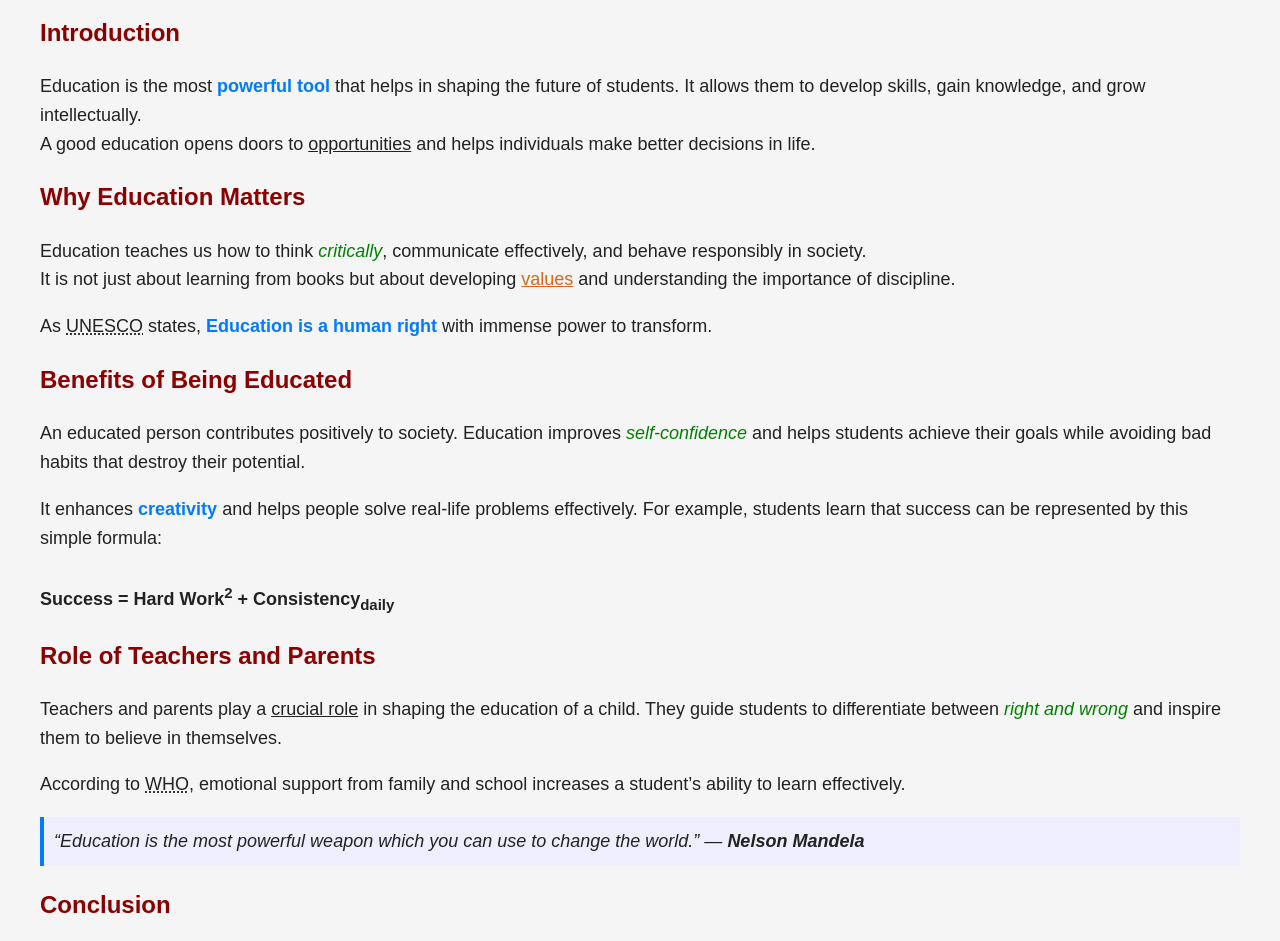
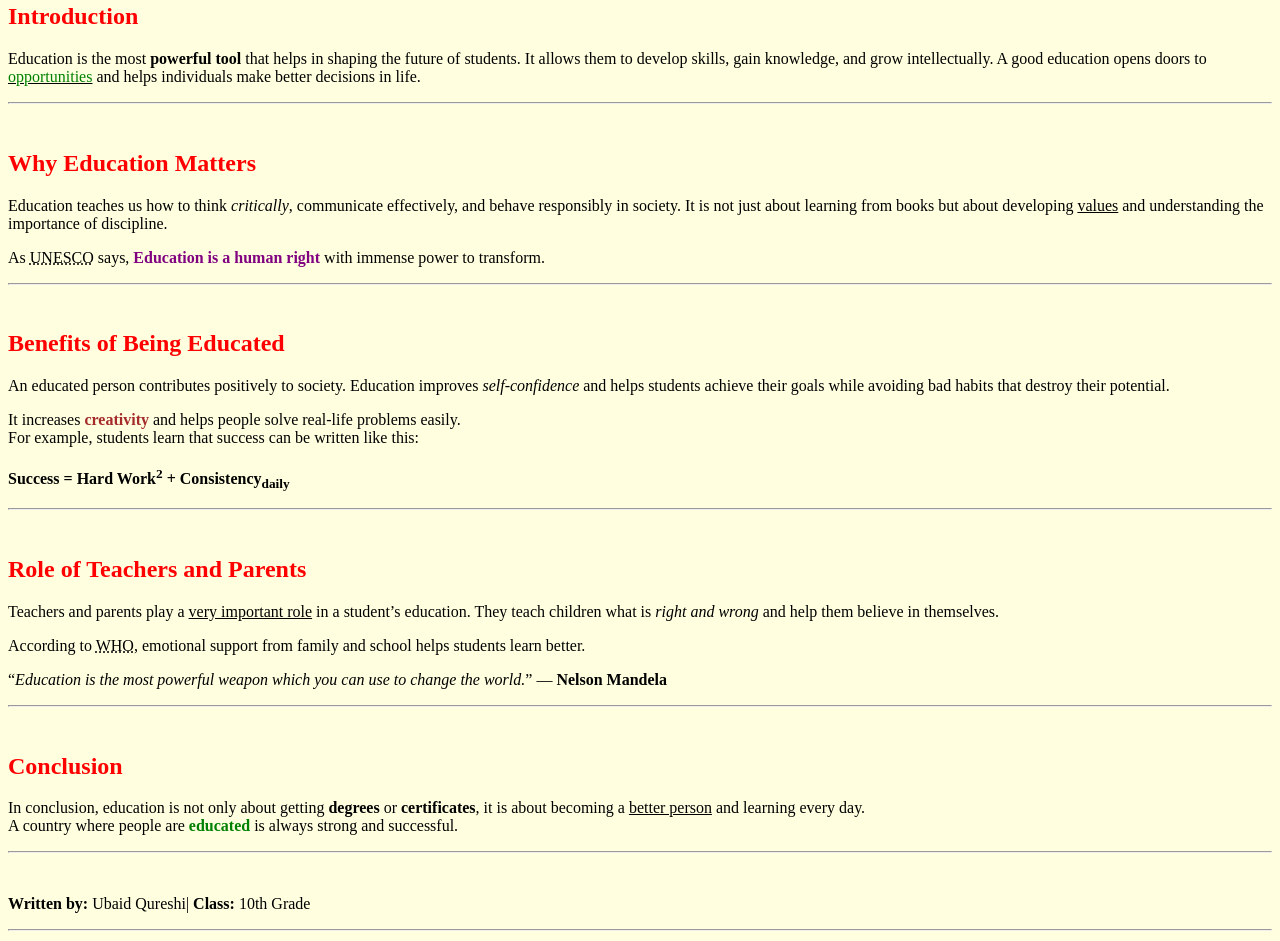
Before and after one commit to qureshiubaid7860-art/Index.html, a plain HTML site: page index.html in a window 1280 px wide. Shown: the part 99-1040 px from the top of the page. Drawn offline with Linux system fonts and the light colour scheme.

Commit message:
Refactor HTML structure and styling

```diff
--- a/index.html
+++ b/index.html
@@ -1,110 +1,77 @@
 <!DOCTYPE html>
-<html lang="en">
+<html>
 <head>
-<meta charset="UTF-8">
-<meta name="viewport" content="width=device-width, initial-scale=1.0">
 <title>The Importance of Education for Students</title>
-<style>
-  body {
-    font-family: Arial, sans-serif;
-    background-color: #f5f5f5;
-    color: #222;
-    margin: 40px;
-    line-height: 1.6;
-  }
-  h1 {
-    color: darkblue;
-    text-align: center;
-    text-decoration: underline;
-  }
-  h2 {
-    color: darkred;
-  }
-  p {
-    font-size: 18px;
-  }
-  .highlight {
-    color: #007bff;
-    font-weight: bold;
-  }
-  .italic {
-    font-style: italic;
-    color: #008000;
-  }
-  .underline {
-    text-decoration: underline;
-    color: #d2691e;
-  }
-  .quote {
-    background-color: #eef;
-    padding: 10px;
-    border-left: 4px solid #007bff;
-    font-style: italic;
-  }
-</style>
 </head>
-<body>
+<body bgcolor="lightyellow">
 
-<h1>The Importance of Education for Students</h1>
+<h1><center><u><font color="blue">The Importance of Education for Students</font></u></center></h1>
+<hr>
 
-<h2>Introduction</h2>
+<h2><font color="red">Introduction</font></h2>
 <p>
-Education is the most <span class="highlight">powerful tool</span> that helps in shaping the future of students.
-It allows them to develop skills, gain knowledge, and grow intellectually.<br>
-A good education opens doors to <u>opportunities</u> and helps individuals make better decisions in life.
+Education is the most <b>powerful tool</b> that helps in shaping the future of students.
+It allows them to develop skills, gain knowledge, and grow intellectually.
+A good education opens doors to <u><font color="green">opportunities</font></u>
+and helps individuals make better decisions in life.
 </p>
+<hr><br>
 
-<h2>Why Education Matters</h2>
+<h2><font color="red">Why Education Matters</font></h2>
 <p>
-Education teaches us how to think <span class="italic">critically</span>, communicate effectively,
-and behave responsibly in society.<br>
-It is not just about learning from books but about developing <span class="underline">values</span> and understanding the importance of discipline.
+Education teaches us how to think <i>critically</i>, communicate effectively,
+and behave responsibly in society.
+It is not just about learning from books but about developing <u>values</u>
+and understanding the importance of discipline.
 </p>
 
 <p>
-As <abbr title="United Nations Educational, Scientific and Cultural Organization">UNESCO</abbr> states,
-<span class="highlight">Education is a human right</span> with immense power to transform.
+As <abbr title="United Nations Educational, Scientific and Cultural Organization">UNESCO</abbr> says,
+<b><font color="purple">Education is a human right</font></b> with immense power to transform.
 </p>
+<hr><br>
 
-<h2>Benefits of Being Educated</h2>
+<h2><font color="red">Benefits of Being Educated</font></h2>
 <p>
 An educated person contributes positively to society.
-Education improves <span class="italic">self-confidence</span> and helps students achieve their goals while avoiding bad habits that destroy their potential.
+Education improves <i>self-confidence</i> and helps students achieve their goals
+while avoiding bad habits that destroy their potential.
 </p>
 
 <p>
-It enhances <span class="highlight">creativity</span> and helps people solve real-life problems effectively.
-For example, students learn that success can be represented by this simple formula:<br><br>
+It increases <b><font color="brown">creativity</font></b> and helps people solve real-life problems easily. <br>
+For example, students learn that success can be written like this: <br><br>
 <b>Success = Hard Work<sup>2</sup> + Consistency<sub>daily</sub></b>
 </p>
+<hr><br>
 
-<h2>Role of Teachers and Parents</h2>
+<h2><font color="red">Role of Teachers and Parents</font></h2>
 <p>
-Teachers and parents play a <u>crucial role</u> in shaping the education of a child.
-They guide students to differentiate between <span class="italic">right and wrong</span> and inspire them to believe in themselves.
+Teachers and parents play a <u>very important role</u> in a student’s education.
+They teach children what is <i>right and wrong</i> and help them believe in themselves.
 </p>
 
 <p>
-According to
-<abbr title="World Health Organization">WHO</abbr>, emotional support from family and school increases a student’s ability to learn effectively.
-</p>
-
-<p class="quote">
-“Education is the most powerful weapon which you can use to change the world.” — <b>Nelson Mandela</b>
-</p>
-
-<h2>Conclusion</h2>
-<p>
-In conclusion, education is not only about acquiring <span class="highlight">degrees</span> or certificates;
-it’s about developing <i>wisdom</i> and becoming a <u>better human being</u>.<br>
-Every student must understand that learning never ends — each day brings a new lesson.
+According to <abbr title="World Health Organization">WHO</abbr>,
+emotional support from family and school helps students learn better.
 </p>
 
 <p>
-A nation with <span class="highlight">educated citizens</span> is a strong and progressive nation.
+“<i>Education is the most powerful weapon which you can use to change the world.</i>” — <b>Nelson Mandela</b>
 </p>
+<hr><br>
 
-<p><b>Written by:</b> <span class="italic">UBAID QURESHI</span> | <b>Class:</b> <u>10th Grade</u></p>
+<h2><font color="red">Conclusion</font></h2>
+<p>
+In conclusion, education is not only about getting <b>degrees</b> or <b>certificates</b>,
+it is about becoming a <u>better person</u> and learning every day. <br>
+A country where people are <font color="green"><b>educated</b></font>
+is always strong and successful.
+</p>
+<hr><br>
+
+<p><b>Written by:</b> Ubaid Qureshi| <b>Class:</b> 10th Grade</p>
+<hr>
 
 </body>
 </html>
```
